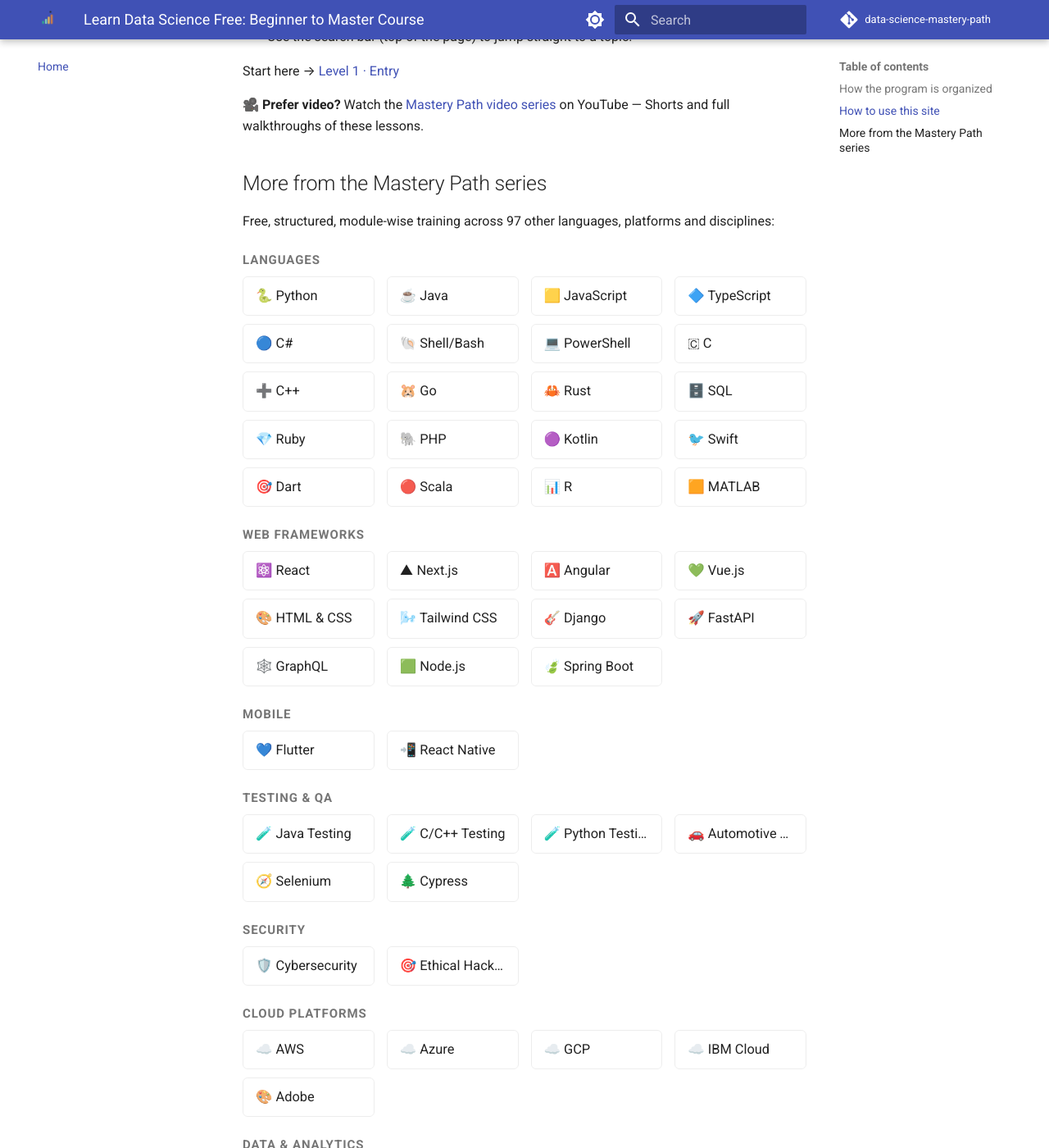
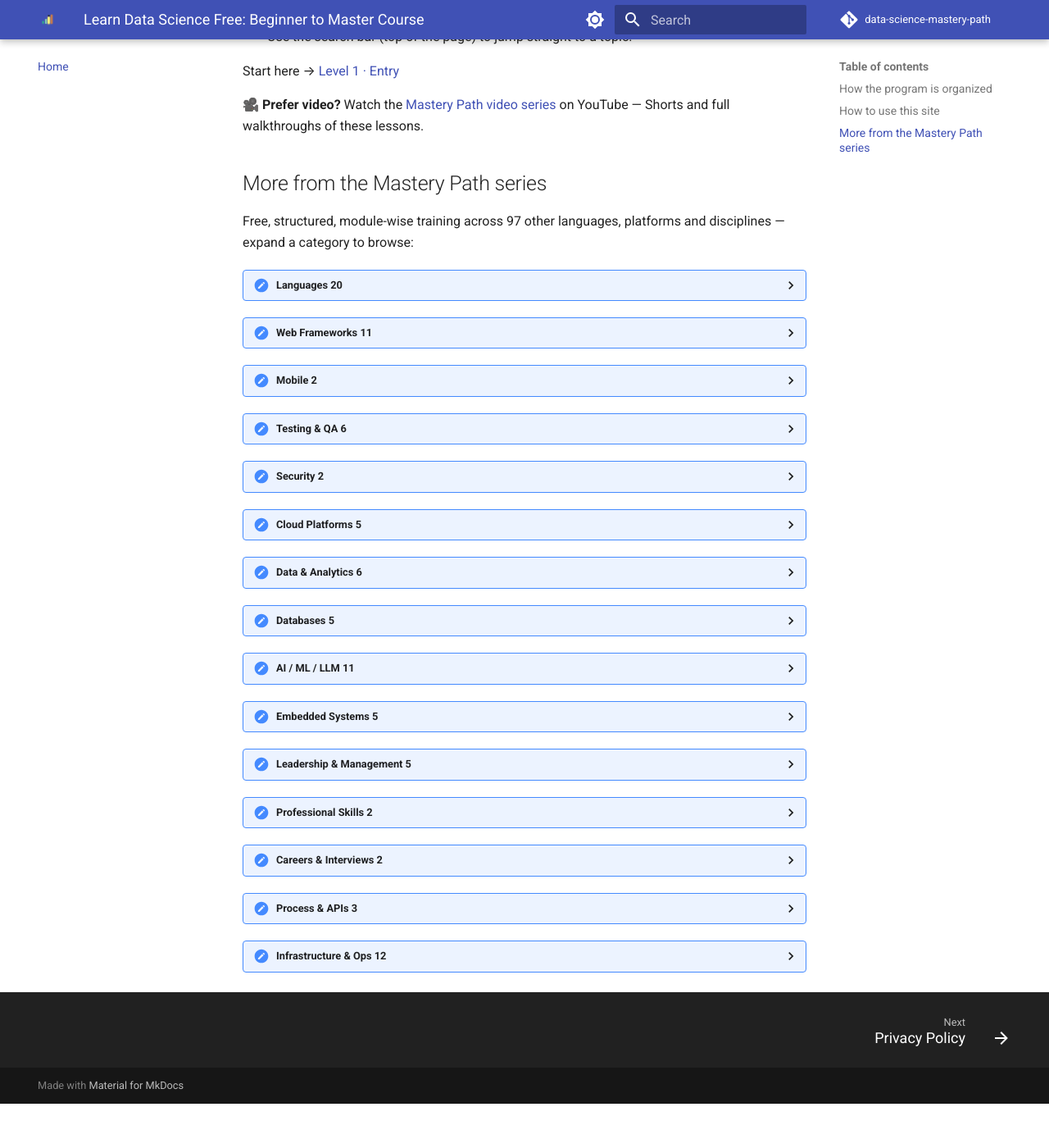
Before and after one commit to SIGILIPELLI/data-science-mastery-path, an MkDocs documentation site: the page built from docs/index.md, in a window 1280 px wide and 1400 px high, scrolled down 1237 px. Shown: the whole window at 82% size. Built offline with MkDocs 1.6.1 and Material for MkDocs 9.7.7, drawn with Linux system fonts in a browser that asks for light colours; comment, search, counter and statistics services are not loaded; after the commit the page ends 2583 px from its top, so only the background shows below that; some of the changed text lies outside the part shown.

Commit message:
Make cross-site course links collapsible instead of a 97-link wall
The "More from the Mastery Path series" section dumped all 97 sibling
courses as one long flat list, making the homepage ~10 screens tall.
Group them into 15 category cards using native <details>/<summary>
(Material's own collapsible-admonition styling, no extra JS), so the
page is compact by default and still fully link-complete and
crawlable when collapsed.

Co-Authored-By: Claude Sonnet 5 <noreply@anthropic.com>
Claude-Session: https://claude.ai/code/session_01Hje8nqbBP9V9WQ3JEcJc69

```diff
--- a/docs/index.md
+++ b/docs/index.md
@@ -58,10 +58,11 @@ Start here → [Level 1 · Entry](level-1/index.md)
 
 ## More from the Mastery Path series
 
-Free, structured, module-wise training across 97 other languages, platforms and disciplines:
+Free, structured, module-wise training across 97 other languages, platforms and disciplines — expand a category to browse:
 
-<div class="mastery-grid-wrap">
-<p class="mastery-grid-category">Languages</p>
+<div class="mastery-tracks">
+<details class="mastery-card">
+<summary>Languages <span class="mastery-count">20</span></summary>
 <div class="mastery-grid">
   <a href="https://sigilipelli.github.io/python-mastery-path/">🐍 Python</a>
   <a href="https://sigilipelli.github.io/java-mastery-path/">☕ Java</a>
@@ -84,7 +85,9 @@ Free, structured, module-wise training across 97 other languages, platforms and
   <a href="https://sigilipelli.github.io/r-mastery-path/">📊 R</a>
   <a href="https://sigilipelli.github.io/matlab-mastery-path/">🟧 MATLAB</a>
 </div>
-<p class="mastery-grid-category">Web Frameworks</p>
+</details>
+<details class="mastery-card">
+<summary>Web Frameworks <span class="mastery-count">11</span></summary>
 <div class="mastery-grid">
   <a href="https://sigilipelli.github.io/react-mastery-path/">⚛️ React</a>
   <a href="https://sigilipelli.github.io/nextjs-mastery-path/">▲ Next.js</a>
@@ -98,12 +101,16 @@ Free, structured, module-wise training across 97 other languages, platforms and
   <a href="https://sigilipelli.github.io/nodejs-mastery-path/">🟩 Node.js</a>
   <a href="https://sigilipelli.github.io/spring-boot-mastery-path/">🍃 Spring Boot</a>
 </div>
-<p class="mastery-grid-category">Mobile</p>
+</details>
+<details class="mastery-card">
+<summary>Mobile <span class="mastery-count">2</span></summary>
 <div class="mastery-grid">
   <a href="https://sigilipelli.github.io/flutter-mastery-path/">💙 Flutter</a>
   <a href="https://sigilipelli.github.io/react-native-mastery-path/">📲 React Native</a>
 </div>
-<p class="mastery-grid-category">Testing & QA</p>
+</details>
+<details class="mastery-card">
+<summary>Testing & QA <span class="mastery-count">6</span></summary>
 <div class="mastery-grid">
   <a href="https://sigilipelli.github.io/java-testing-mastery-path/">🧪 Java Testing</a>
   <a href="https://sigilipelli.github.io/cpp-testing-mastery-path/">🧪 C/C++ Testing</a>
@@ -112,12 +119,16 @@ Free, structured, module-wise training across 97 other languages, platforms and
   <a href="https://sigilipelli.github.io/selenium-mastery-path/">🧭 Selenium</a>
   <a href="https://sigilipelli.github.io/cypress-mastery-path/">🌲 Cypress</a>
 </div>
-<p class="mastery-grid-category">Security</p>
+</details>
+<details class="mastery-card">
+<summary>Security <span class="mastery-count">2</span></summary>
 <div class="mastery-grid">
   <a href="https://sigilipelli.github.io/cybersecurity-mastery-path/">🛡️ Cybersecurity</a>
   <a href="https://sigilipelli.github.io/ethical-hacking-mastery-path/">🎯 Ethical Hacking</a>
 </div>
-<p class="mastery-grid-category">Cloud Platforms</p>
+</details>
+<details class="mastery-card">
+<summary>Cloud Platforms <span class="mastery-count">5</span></summary>
 <div class="mastery-grid">
   <a href="https://sigilipelli.github.io/aws-mastery-path/">☁️ AWS</a>
   <a href="https://sigilipelli.github.io/azure-mastery-path/">☁️ Azure</a>
@@ -125,7 +136,9 @@ Free, structured, module-wise training across 97 other languages, platforms and
   <a href="https://sigilipelli.github.io/ibm-cloud-mastery-path/">☁️ IBM Cloud</a>
   <a href="https://sigilipelli.github.io/adobe-mastery-path/">🎨 Adobe</a>
 </div>
-<p class="mastery-grid-category">Data & Analytics</p>
+</details>
+<details class="mastery-card">
+<summary>Data & Analytics <span class="mastery-count">6</span></summary>
 <div class="mastery-grid">
   <a href="https://sigilipelli.github.io/data-engineering-mastery-path/">🛠️ Data Engineering</a>
   <a href="https://sigilipelli.github.io/tableau-mastery-path/">📊 Tableau</a>
@@ -134,7 +147,9 @@ Free, structured, module-wise training across 97 other languages, platforms and
   <a href="https://sigilipelli.github.io/etl-datalake-mastery-path/">🏞️ ETL & Data Lake</a>
   <a href="https://sigilipelli.github.io/power-bi-mastery-path/">📉 Power BI</a>
 </div>
-<p class="mastery-grid-category">Databases</p>
+</details>
+<details class="mastery-card">
+<summary>Databases <span class="mastery-count">5</span></summary>
 <div class="mastery-grid">
   <a href="https://sigilipelli.github.io/postgresql-mastery-path/">🐘 PostgreSQL</a>
   <a href="https://sigilipelli.github.io/mongodb-mastery-path/">🍃 MongoDB</a>
@@ -142,7 +157,9 @@ Free, structured, module-wise training across 97 other languages, platforms and
   <a href="https://sigilipelli.github.io/snowflake-mastery-path/">❄️ Snowflake</a>
   <a href="https://sigilipelli.github.io/databricks-mastery-path/">🧱 Databricks</a>
 </div>
-<p class="mastery-grid-category">AI / ML / LLM</p>
+</details>
+<details class="mastery-card">
+<summary>AI / ML / LLM <span class="mastery-count">11</span></summary>
 <div class="mastery-grid">
   <a href="https://sigilipelli.github.io/ai-ml-mastery-path/">🤖 AI/ML</a>
   <a href="https://sigilipelli.github.io/llm-dev-mastery-path/">🧠 LLM Dev</a>
@@ -156,7 +173,9 @@ Free, structured, module-wise training across 97 other languages, platforms and
   <a href="https://sigilipelli.github.io/mlops-mastery-path/">🔁 MLOps</a>
   <a href="https://sigilipelli.github.io/computer-vision-mastery-path/">👁️ Computer Vision</a>
 </div>
-<p class="mastery-grid-category">Embedded Systems</p>
+</details>
+<details class="mastery-card">
+<summary>Embedded Systems <span class="mastery-count">5</span></summary>
 <div class="mastery-grid">
   <a href="https://sigilipelli.github.io/embedded-mastery-path/">🔌 Embedded</a>
   <a href="https://sigilipelli.github.io/embedded-linux-mastery-path/">🐧 Embedded Linux</a>
@@ -164,7 +183,9 @@ Free, structured, module-wise training across 97 other languages, platforms and
   <a href="https://sigilipelli.github.io/freertos-mastery-path/">⏱️ FreeRTOS</a>
   <a href="https://sigilipelli.github.io/s32k-mastery-path/">🔧 S32K</a>
 </div>
-<p class="mastery-grid-category">Leadership & Management</p>
+</details>
+<details class="mastery-card">
+<summary>Leadership & Management <span class="mastery-count">5</span></summary>
 <div class="mastery-grid">
   <a href="https://sigilipelli.github.io/product-manager-mastery-path/">📋 Product Manager</a>
   <a href="https://sigilipelli.github.io/product-lead-mastery-path/">🧭 Product Lead</a>
@@ -172,23 +193,31 @@ Free, structured, module-wise training across 97 other languages, platforms and
   <a href="https://sigilipelli.github.io/ai-manager-mastery-path/">🤖 AI Manager</a>
   <a href="https://sigilipelli.github.io/servant-leadership-mastery-path/">🤝 Servant Leadership</a>
 </div>
-<p class="mastery-grid-category">Professional Skills</p>
+</details>
+<details class="mastery-card">
+<summary>Professional Skills <span class="mastery-count">2</span></summary>
 <div class="mastery-grid">
   <a href="https://sigilipelli.github.io/english-fluency-mastery-path/">🗣️ English Fluency & IELTS</a>
   <a href="https://sigilipelli.github.io/workday-mastery-path/">🧑‍💼 Workday</a>
 </div>
-<p class="mastery-grid-category">Careers & Interviews</p>
+</details>
+<details class="mastery-card">
+<summary>Careers & Interviews <span class="mastery-count">2</span></summary>
 <div class="mastery-grid">
   <a href="https://sigilipelli.github.io/dsa-interview-mastery-path/">🧩 DSA & Coding Interviews</a>
   <a href="https://sigilipelli.github.io/system-design-mastery-path/">🏗️ System Design</a>
 </div>
-<p class="mastery-grid-category">Process & APIs</p>
+</details>
+<details class="mastery-card">
+<summary>Process & APIs <span class="mastery-count">3</span></summary>
 <div class="mastery-grid">
   <a href="https://sigilipelli.github.io/agile-mastery-path/">🔄 Agile/Scrum/Kanban</a>
   <a href="https://sigilipelli.github.io/rest-api-mastery-path/">🔗 REST API</a>
   <a href="https://sigilipelli.github.io/playwright-mastery-path/">🎭 Playwright</a>
 </div>
-<p class="mastery-grid-category">Infrastructure & Ops</p>
+</details>
+<details class="mastery-card">
+<summary>Infrastructure & Ops <span class="mastery-count">12</span></summary>
 <div class="mastery-grid">
   <a href="https://sigilipelli.github.io/server-ops-mastery-path/">🖥️ Server Ops</a>
   <a href="https://sigilipelli.github.io/linux-mastery-path/">🐧 Linux</a>
@@ -203,4 +232,5 @@ Free, structured, module-wise training across 97 other languages, platforms and
   <a href="https://sigilipelli.github.io/microservices-mastery-path/">🧩 Microservices</a>
   <a href="https://sigilipelli.github.io/observability-mastery-path/">📈 Observability</a>
 </div>
+</details>
 </div>
```
